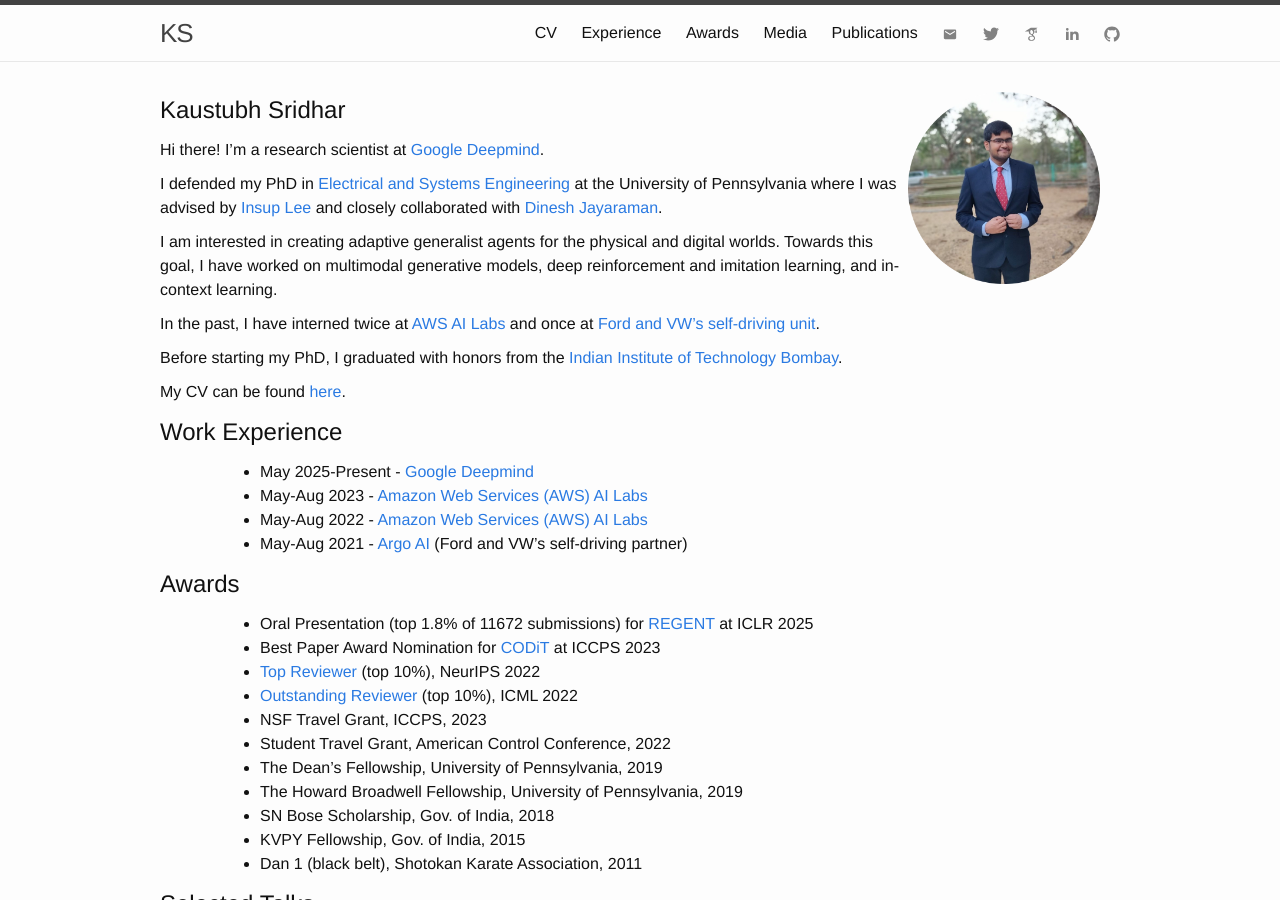
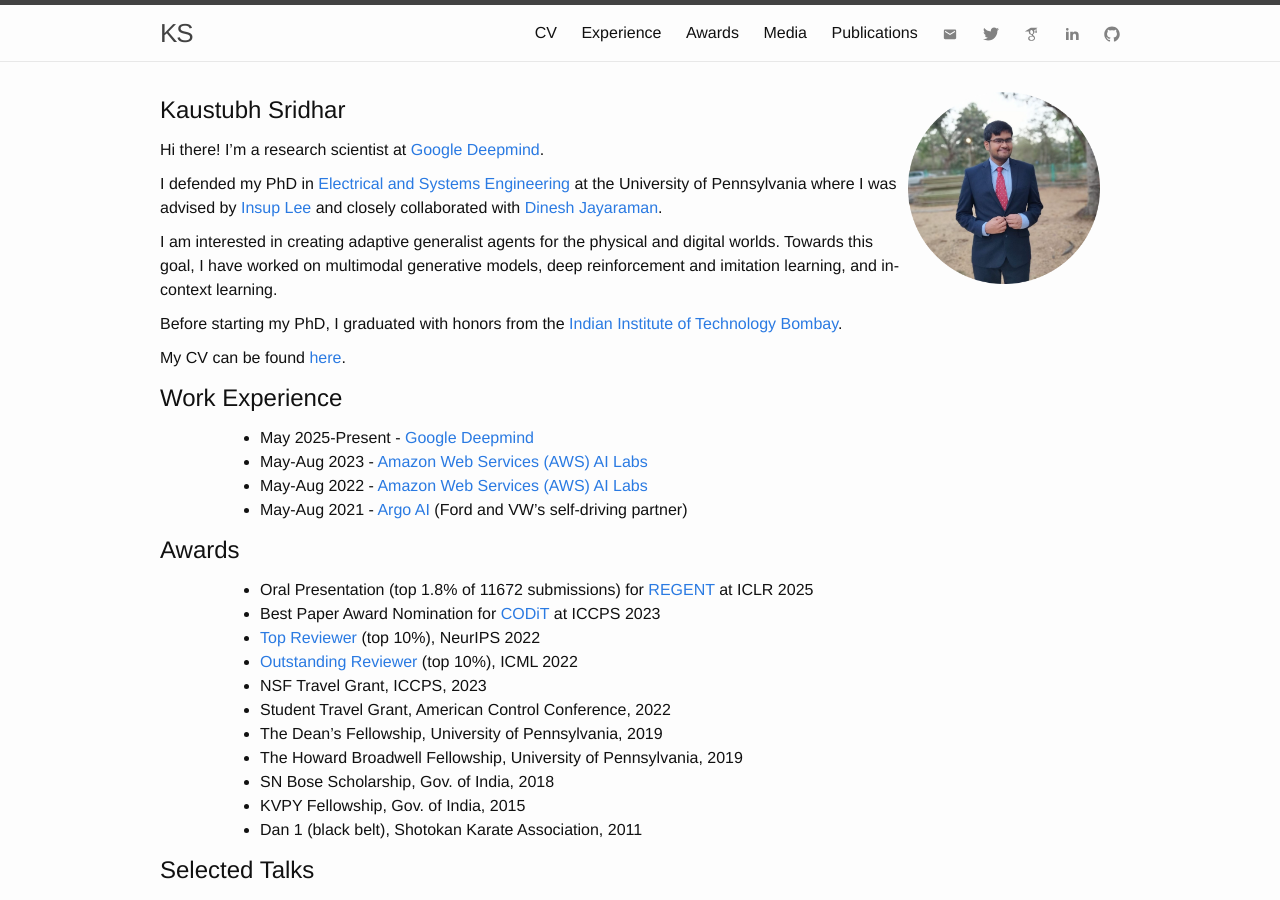
Before and after one commit to kaustubhsridhar/kaustubhsridhar.github.io, a Jekyll site: the page built from index.md, in a window 1280 px wide and 900 px high. Built offline with Jekyll 4.4.1, drawn with Linux system fonts in a browser that asks for light colours; nearby versions of some CDN libraries.

Commit message:
Update index.md

```diff
--- a/index.md
+++ b/index.md
@@ -19,7 +19,7 @@ I am interested in creating adaptive generalist agents for the physical and digi
 <!--My recent work on the [SIMA agent that can act in any 3D virtual world](https://deepmind.google/blog/sima-2-an-agent-that-plays-reasons-and-learns-with-you-in-virtual-3d-worlds/), [Gemini Robotics 2](https://deepmind.google/blog/gemini-robotics-2-brings-whole-body-intelligence-to-robots/), [adding in-context adaptability to pre-trained VLAs](https://ricl-vla.github.io/), and a [retrieval-augmented generalist agent](https://kaustubhsridhar.github.io/regent-research/) directly aims for this goal.-->
 <!--My recent work includes [Gemini Robotics 2](https://deepmind.google/blog/gemini-robotics-2-brings-whole-body-intelligence-to-robots/), the [SIMA agent that can act in any 3D virtual world](https://deepmind.google/blog/sima-2-an-agent-that-plays-reasons-and-learns-with-you-in-virtual-3d-worlds/), [RICL: adding in-context adaptability to pre-trained VLAs](https://ricl-vla.github.io/), and [REGENT: a retrieval-augmented generalist agent](https://kaustubhsridhar.github.io/regent-research/).-->
 
-In the past, I have interned twice at [AWS AI Labs](https://aws.amazon.com/machine-learning/ai-services/) and once at [Ford and VW's self-driving unit](https://www.argo.ai/).
+<!--In the past, I have interned twice at [AWS AI Labs](https://aws.amazon.com/machine-learning/ai-services/) and once at [Ford and VW's self-driving unit](https://www.argo.ai/).-->
 
 Before starting my PhD, I graduated with honors from the <a href="https://www.iitb.ac.in/">Indian Institute of Technology Bombay</a>.
 
```
